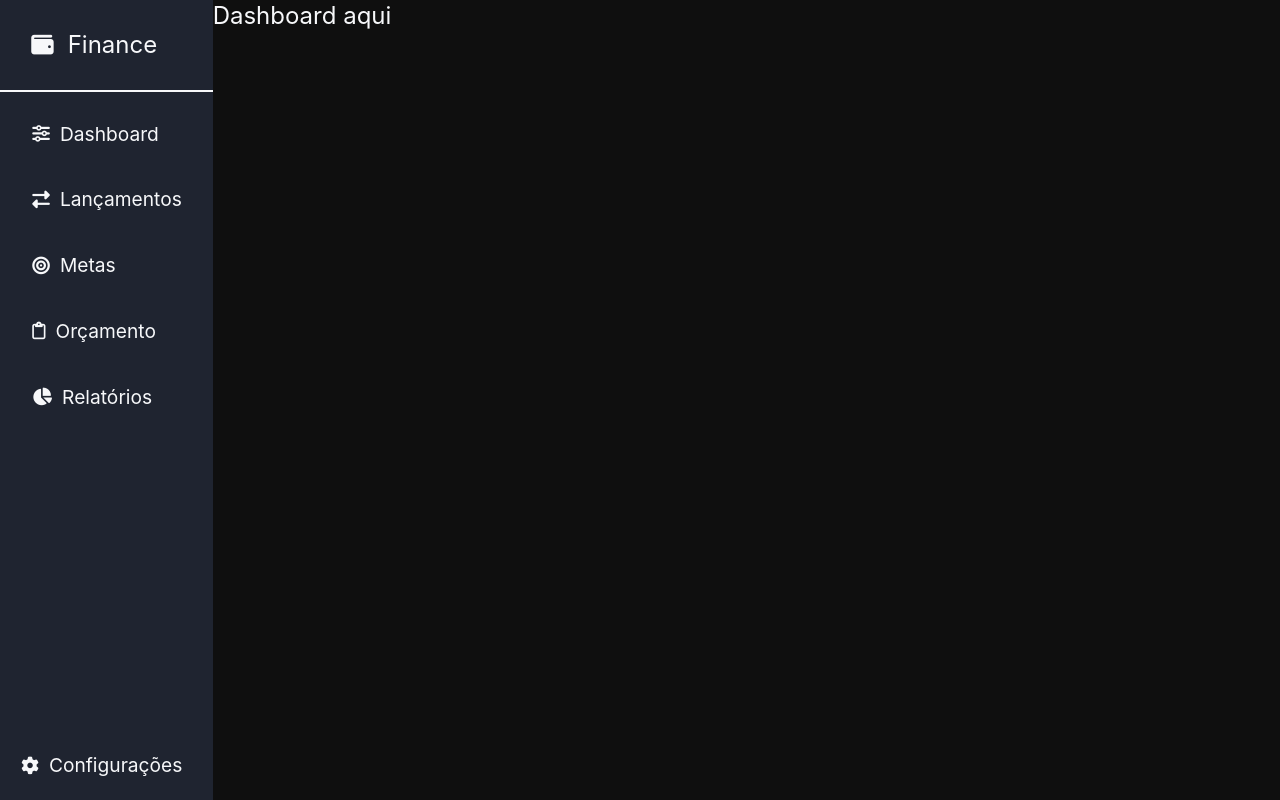
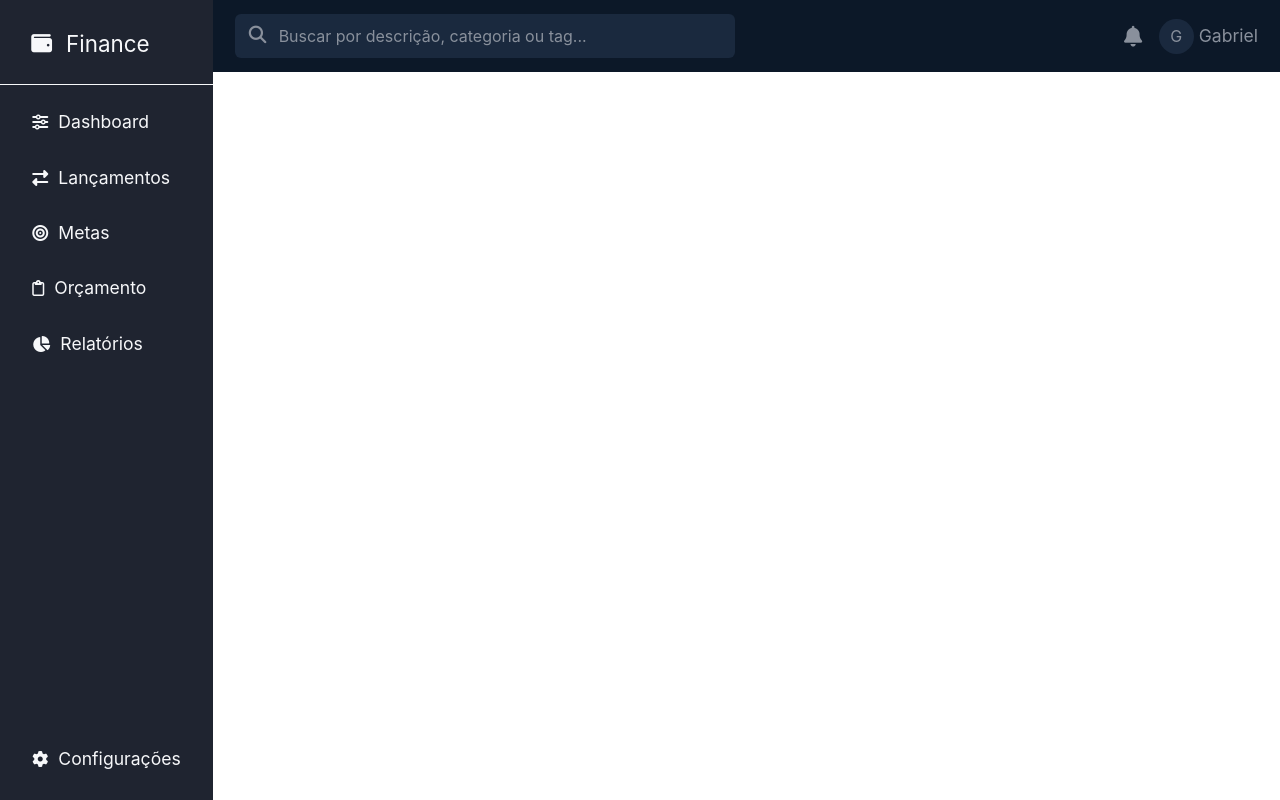
Before and after one commit to Gabrielbarbosa14/finance-app, a React (Vite) app: page / in a window 1280 px wide. Built offline with nearby package versions, Linux system fonts and the light colour scheme.

Commit message:
Adicionandoelementos no dashboard

```diff
--- a/src/components/Dashboard.jsx
+++ b/src/components/Dashboard.jsx
@@ -1,9 +1,29 @@
 function Dashboard() {
     return(
-        <div className="w-full bg-[#0F0F0F] text-[#F7F8FA]">
-            <nav>
-                <h1 className="text-2xl">Dashboard aqui</h1>
-            </nav>
+        <div className="w-full bg-">
+            <div className="bg-[#0C1828] pt-3.5 pb-3.5 pl-5.5 pr-5.5 flex justify-between">
+                <div className="relative">
+                    <i className="fa-solid fa-magnifying-glass absolute left-3.5 top-3 text-[#89909C] text-[1.1em]"></i>
+                    <input type="text"
+                    name="search"
+                    id="search"
+                    placeholder="Buscar por descrição, categoria ou tag..."
+                    className="bg-[#1A293E] text-[#F7F8FA] w-[500px] pt-2.5 pb-2.5
+                    pl-11 pr-1 rounded-[6px]"  />
+                </div>
+                <div id="right-conner" className="flex justify-between items-center w-[134px]">
+                    <div id="notification" className="flex justify-center items-center">
+                        <i className="fa-solid fa-bell text-[1.3em] text-[#89909C]"></i>
+                    </div>
+                    <div className="flex items-center justify-center gap-[5px]">
+                        <div id="icon" className="flex items-center justify-center
+                        bg-[#1A293E] w-[35px] h-[35px] rounded-[50%]">
+                            <h1 className="text-[#89909C]">G</h1>
+                        </div>
+                        <h1 className="text-[#89909C] text-[1.1em]">Gabriel</h1>
+                    </div>
+                </div>
+            </div>
         </div>
     )
 }
--- a/src/components/Sidebar.jsx
+++ b/src/components/Sidebar.jsx
@@ -1,7 +1,7 @@
 import { Link } from "react-router-dom"
 
 const settings = [
-  {id: "settings", label: "Configurações", icon: "fa-solid fa-gear"}
+  {id: "settings", label: "Configurações",path: "settings", icon: "fa-solid fa-gear"}
 ]
 
 const topLink = [
@@ -21,25 +21,25 @@ function Sidebar() {
     <div className="bg-[#1F2430] w-[255px] flex flex-col justify-between items-center pt-5 pb-5">
       {topLink.map((link) => [
         <div key={link.id} className="w-[170px] flex justify-start items-center gap-3.5 px-[10px] py-[7px]">
-          <i className={`${link.icon} text-[#F7F8FA] text-[1.4em]`} />
-          <h1 className="text-[1.5em] text-[#F7F8FA]">{link.label}</h1>
+          <i className={`${link.icon} text-[#F7F8FA] text-[1.3em]`} />
+          <h1 className="text-[1.4em] text-[#F7F8FA]">{link.label}</h1>
         </div>
       ])}
-      <hr className="bg-[#F7F8FA] h-[1.5px] w-full border-none mt-5 mb-5"/>
-      <div className="flex flex-col justify-center items-center gap-[21px] mb-auto">
+      <hr className="bg-[#F7F8FA] h-[1.5px] w-full border-none mt-4 mb-4"/>
+      <div className="flex flex-col justify-center items-center gap-[13px] mb-auto">
         {links.map((item) => [
-          <Link to={item.path} key={item.id} className="group flex justify-start items-center gap-2.5 w-[170px] rounded-[8px] px-[11px] py-[8px] hover:bg-[#666e7e] hover: ">
-            <i className={`${item.icon} text-[#F7F8FA] text-[1.1em]`} />
-            <h1 className="text-[#F7F8FA] text-[1.2em]">{item.label}</h1>
+          <Link to={item.path} key={item.id} className="group flex justify-start items-center gap-2.5 w-[170px] rounded-[8px] px-[11px] py-[8px] hover:bg-[#616a7b]">
+            <i className={`${item.icon} text-[#F7F8FA] text-[1em]`} />
+            <h1 className="text-[#F7F8FA] text-[1.1em]">{item.label}</h1>
           </Link>
         ])}
       </div>
       <div>
         {settings.map((setting) => [
-          <div className="flex justify-start items-center gap-2.5 w-[170px] hover:bg-amber-200 hover:text-black">
-            <i className={`${setting.icon} text-[#F7F8FA] text-[1.1em]`} />
-            <h1 className="text-[#F7F8FA] text-[1.2em] w-full">{setting.label}</h1>
-          </div>
+          <Link to={setting.path} className="flex justify-start items-center gap-2.5 w-[170px] hover:bg-[#616a7b] px-[11px] py-[8px] rounded-[8px]">
+            <i className={`${setting.icon} text-[#F7F8FA] text-[1em]`} />
+            <h1 className="text-[#F7F8FA] text-[1.1em] w-full">{setting.label}</h1>
+          </Link>
         ])}
       </div>
     </div>
```
